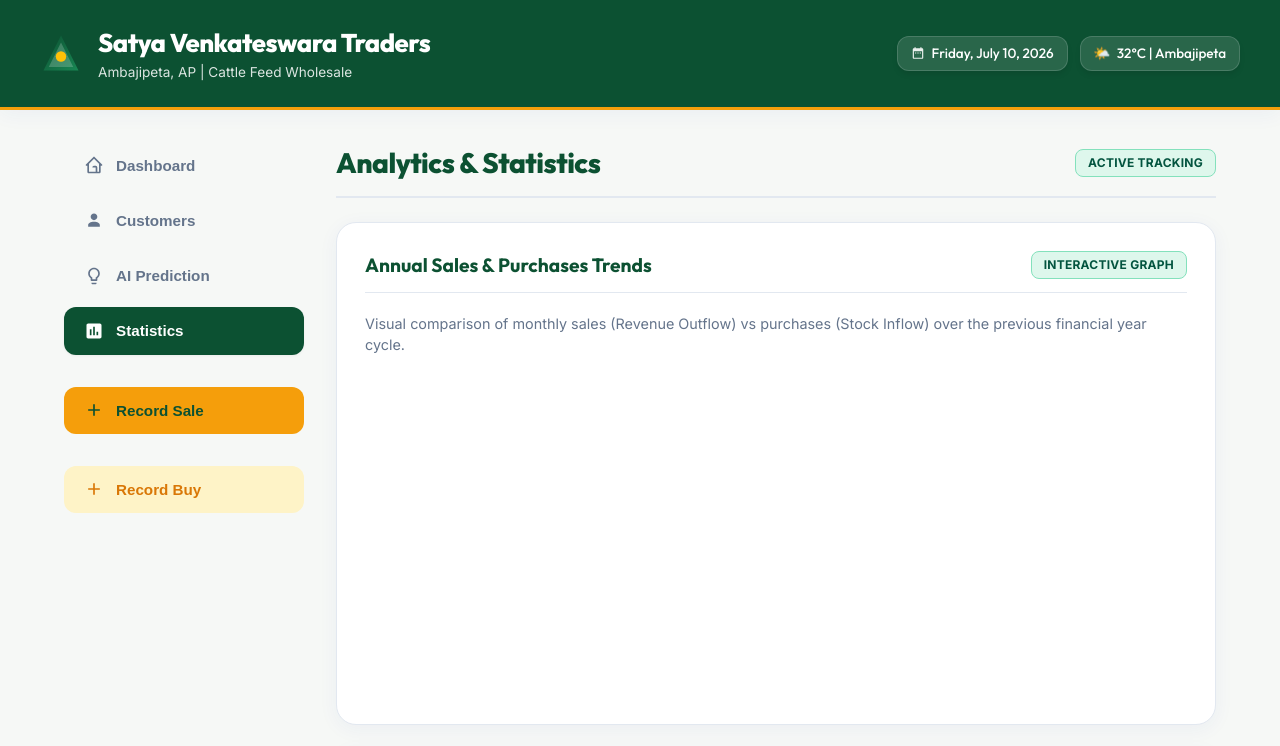
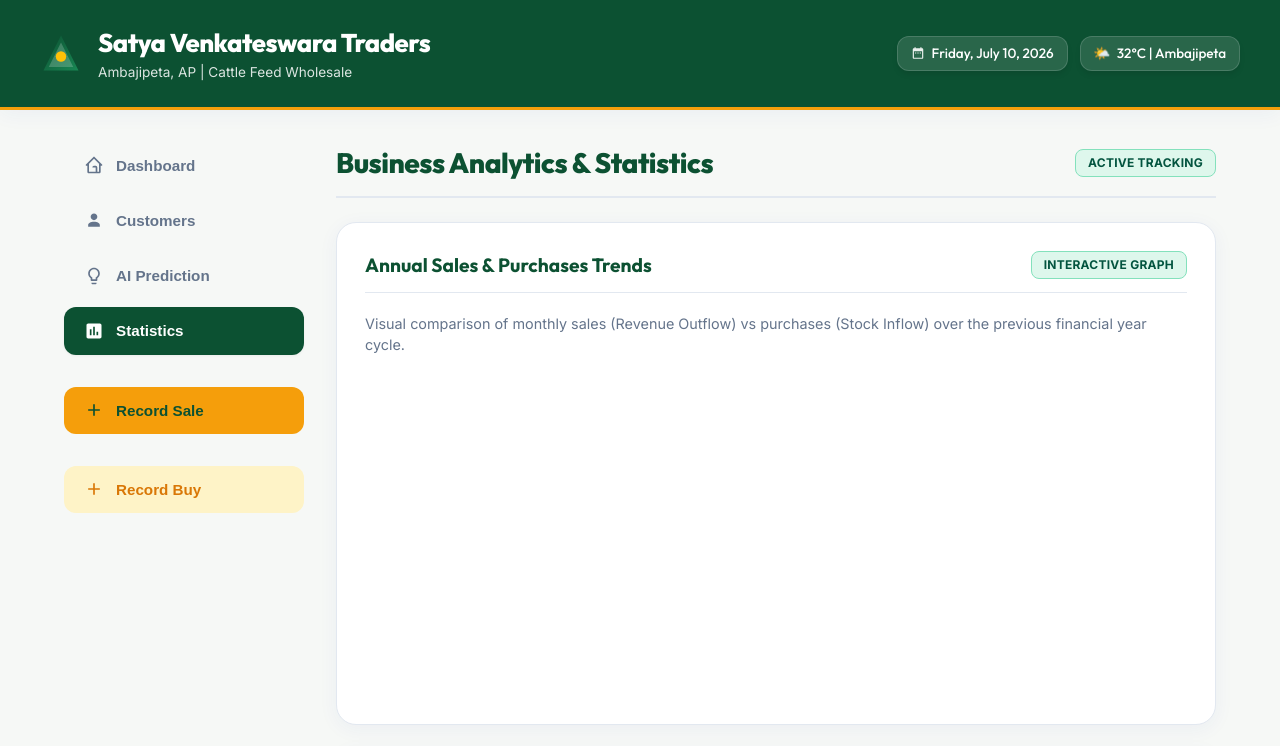
Before and after one commit to rajvk23/Feed--cast, a website: page public/index.html in a window 1280 px wide. Both pictures are taken after a click on the button "Statistics". Shown: the top 746 px of the page. Drawn offline with nearby package versions, Linux system fonts and the light colour scheme; no server answers.

Commit message:
Update statistics header to Business Analytics

```diff
--- a/public/index.html
+++ b/public/index.html
@@ -512,7 +512,7 @@
     <!-- Statistics Tab -->
     <section class="tab-content" id="statistics">
       <div class="section-header">
-        <h2>Analytics &amp; Statistics</h2>
+        <h2>Business Analytics &amp; Statistics</h2>
         <span class="badge-status badge-active" style="padding: 0.25rem 0.75rem; border-radius: var(--radius-sm);">Active Tracking</span>
       </div>
 
```
